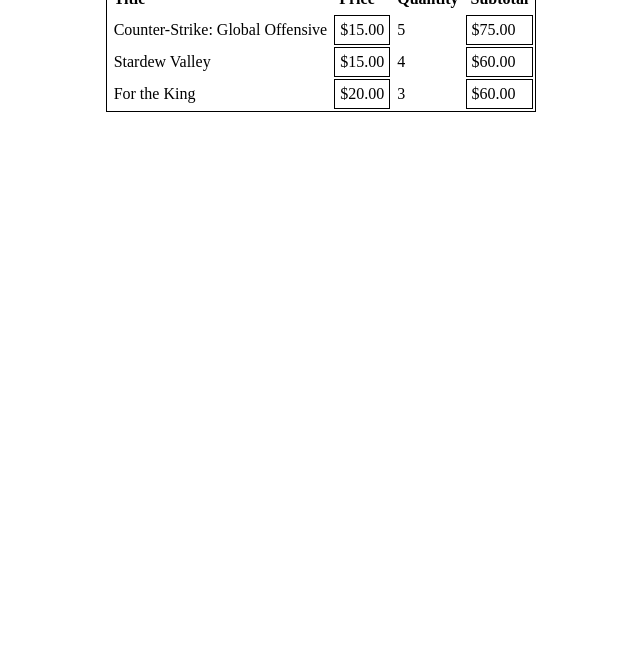
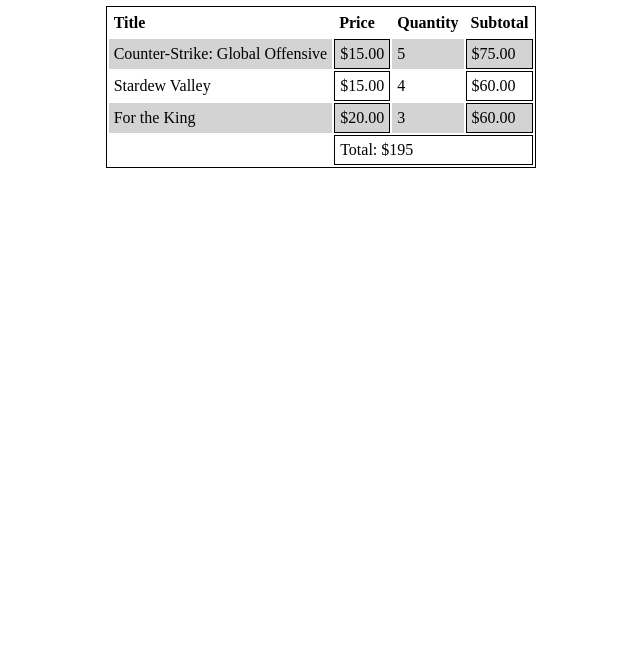
Before and after one commit to Jpendy/fd1-lab07-shopping-cart, a plain HTML site: page cart/index.html in a window 1280 px wide. Shown: the part 153-800 px from the top of the page, without its empty margins (319-959 px from the left). Drawn offline with Linux system fonts and the light colour scheme.

Commit message:
add total to cart table

```diff
--- a/apps/cart.js
+++ b/apps/cart.js
@@ -1,35 +1,64 @@
 import {
     renderRow,
+    calcSubtotal,
+    calcOrderTotal,
+    findById
 } from './utils.js';
 
 import {
-    gamesArray
+    gamesArray,
 } from './games-data.js'
 
 
+// Cart Array
 export const cart = [
-
     {
         id: 'csgo',
         quantity: 5
     },
-
     {
         id: 'stardew-valley',
         quantity: 4
     },
-
     {
         id: 'for-the-king',
         quantity: 3
     }
-
 ];
 
-const table = document.getElementById('cart-table')
+
+// Render Rows on the table
+const table = document.getElementById('cart-table');
 
 for (const cartItem of cart) {
     const row = renderRow(cartItem);
 
     table.append(row);
 }
+
+
+// Calculate total
+const subtotals = [];
+
+for (const cartItem of cart) {
+    const matchingProduct = findById(gamesArray, cartItem.id);
+    const subtotal = calcSubtotal(matchingProduct.price, cartItem.quantity);
+
+    subtotals.push(subtotal);
+}
+
+const total = calcOrderTotal(subtotals);
+
+
+// Add total to table
+const footer = document.createElement('tr');
+const footerLeft = document.createElement('td');
+const footerRight = document.createElement('td');
+
+footerLeft.setAttribute('colspan', 1);
+footerRight.setAttribute('colspan', 3);
+
+footerRight.textContent = `Total: $${total}`;
+
+footer.append(footerLeft, footerRight);
+table.append(footer);
--- a/apps/games-data.js
+++ b/apps/games-data.js
@@ -1,5 +1,4 @@
 export const gamesArray = [
-
     {
         id: 'csgo',
         name: 'Counter-Strike: Global Offensive',
@@ -10,7 +9,6 @@ export const gamesArray = [
         price: 15.00,
         onSale: false,
     },
-
     {
         id: 'among-us',
         name: 'Among Us',
@@ -21,7 +19,6 @@ export const gamesArray = [
         price: 5.00,
         onSale: false,
     },
-
     {
         id: 'for-the-king',
         name: 'For the King',
@@ -32,7 +29,6 @@ export const gamesArray = [
         price: 20.00,
         onSale: false,
     },
-
     {
         id: 'l4d2',
         name: 'Left 4 Dead 2',
@@ -43,7 +39,6 @@ export const gamesArray = [
         price: 10.00,
         onSale: false,
     },
-
     {
         id: 'stardew-valley',
         name: 'Stardew Valley',
--- a/apps/utils.js
+++ b/apps/utils.js
@@ -1,4 +1,3 @@
-import { cart } from './cart.js';
 import {
     gamesArray,
 } from './games-data.js'
@@ -62,6 +61,8 @@ export function renderRow(cartItem) {
     priceElem.textContent = `$${matchingProduct.price.toFixed(2)}`;
     subtotalElem.textContent = `$${calcSubtotal(quantity, price).toFixed(2)}`;
 
+    subtotalElem.classList.add('subtotal');
+
 
     row.append(titleElem, priceElem, quantityElem, subtotalElem);
     return row;
@@ -70,7 +71,6 @@ export function renderRow(cartItem) {
 
 // Find element by ID
 export function findById(someArray, someId) {
-
     for (let i = 0; i< someArray.length; i++) {
 
         const arrayElem = someArray[i];
@@ -79,7 +79,6 @@ export function findById(someArray, someId) {
             return arrayElem;
         }
     }
-
     return null;
 };
 
@@ -91,6 +90,12 @@ export function calcSubtotal(price, quantity) {
 
 
 // Calculate Order Total
-export function calcOrderTotal() {
+export function calcOrderTotal(subtotalArray) {
+    let total = 0;
 
+    for (const subtotal of subtotalArray) {
+        total += subtotal;
+    };
+
+    return total;
 }
--- a/cart/index.html
+++ b/cart/index.html
@@ -9,6 +9,9 @@
 </head>
 <body>
     <main>
+
+        <h1>Shopping Cart</h1>
+
         <table id="cart-table">
 
             <tr>
--- a/styles/cart.css
+++ b/styles/cart.css
@@ -9,6 +9,7 @@ main {
 
 th {
     text-align: left;
+    background-color: white;
 }
 
 table {
@@ -22,3 +23,7 @@ table * {
 table td:nth-child(even){
     border: solid 1px black
 }
+
+table tr:nth-child(even) {
+    background-color: lightgray;
+}
```
Also changed, not shown: products/index.html (+10 -0 lines), styles/products.css (+13 -0 lines), test/utils.test.js (+12 -1 lines).
